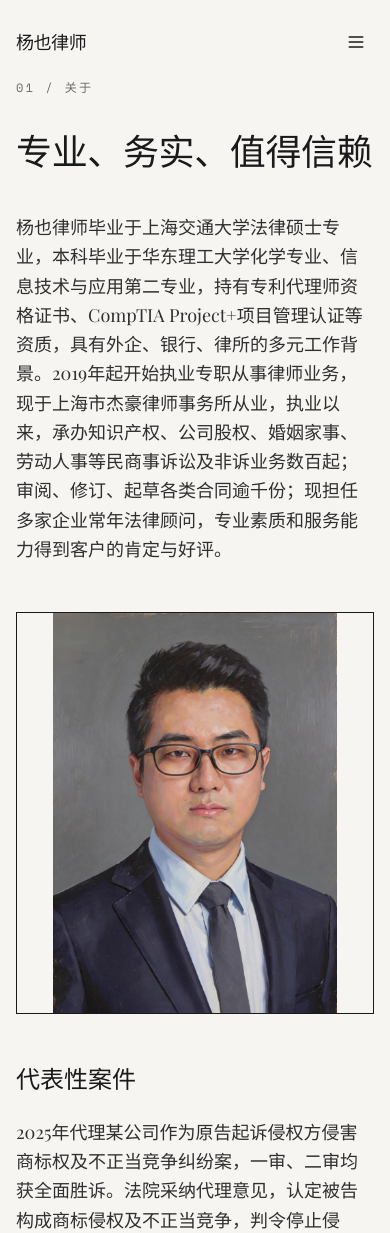
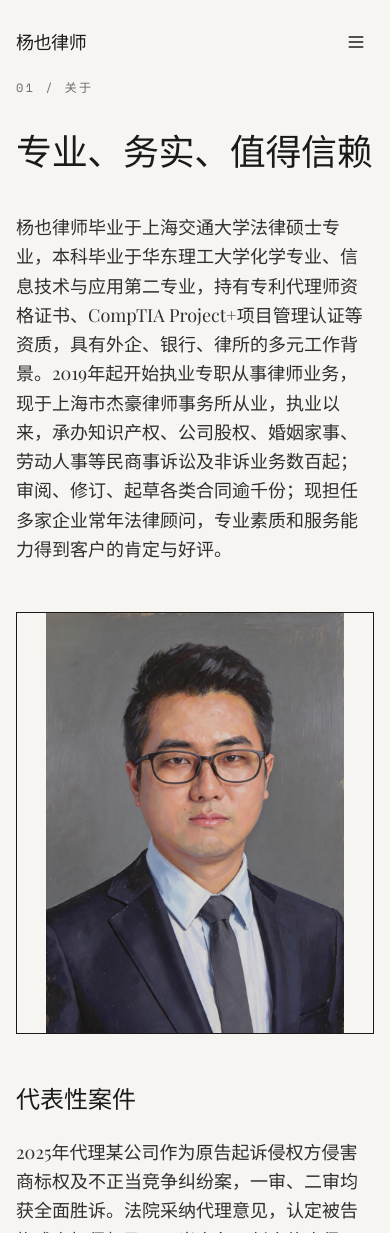
Before and after one commit to iyangye/yangyelawyer, a React (Vite) app: page / in a window 390 px wide. Shown: the top 1233 px of the page. Built offline with nearby package versions, Linux system fonts and the light colour scheme; a web font is replaced by a local one.

Commit message:
style: 使用内联样式限制照片高度
改用 style={{ maxHeight: '420px' }} 直接限制照片渲染高度，
避免 Tailwind 类在部署缓存中不同步导致样式不生效。

```diff
--- a/src/components/About.tsx
+++ b/src/components/About.tsx
@@ -33,7 +33,8 @@ export default function About() {
                 <img
                   src={`${import.meta.env.BASE_URL}profile.jpg`}
                   alt="杨也律师"
-                  className="h-auto max-h-[400px] w-auto object-contain md:max-h-[420px]"
+                  className="h-auto w-auto object-contain"
+                  style={{ maxHeight: '420px' }}
                 />
               </div>
             </ScrollReveal>
```
